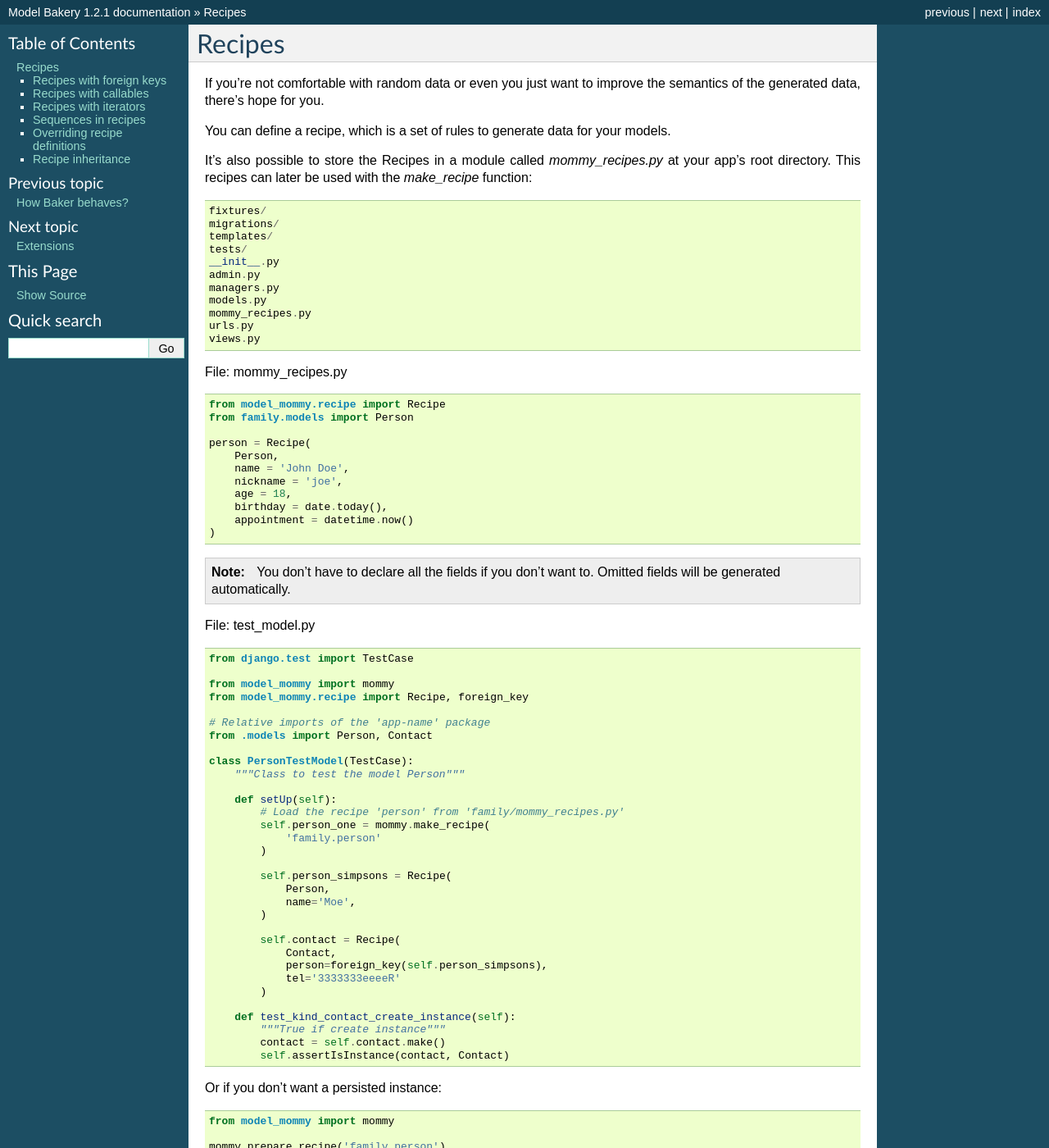
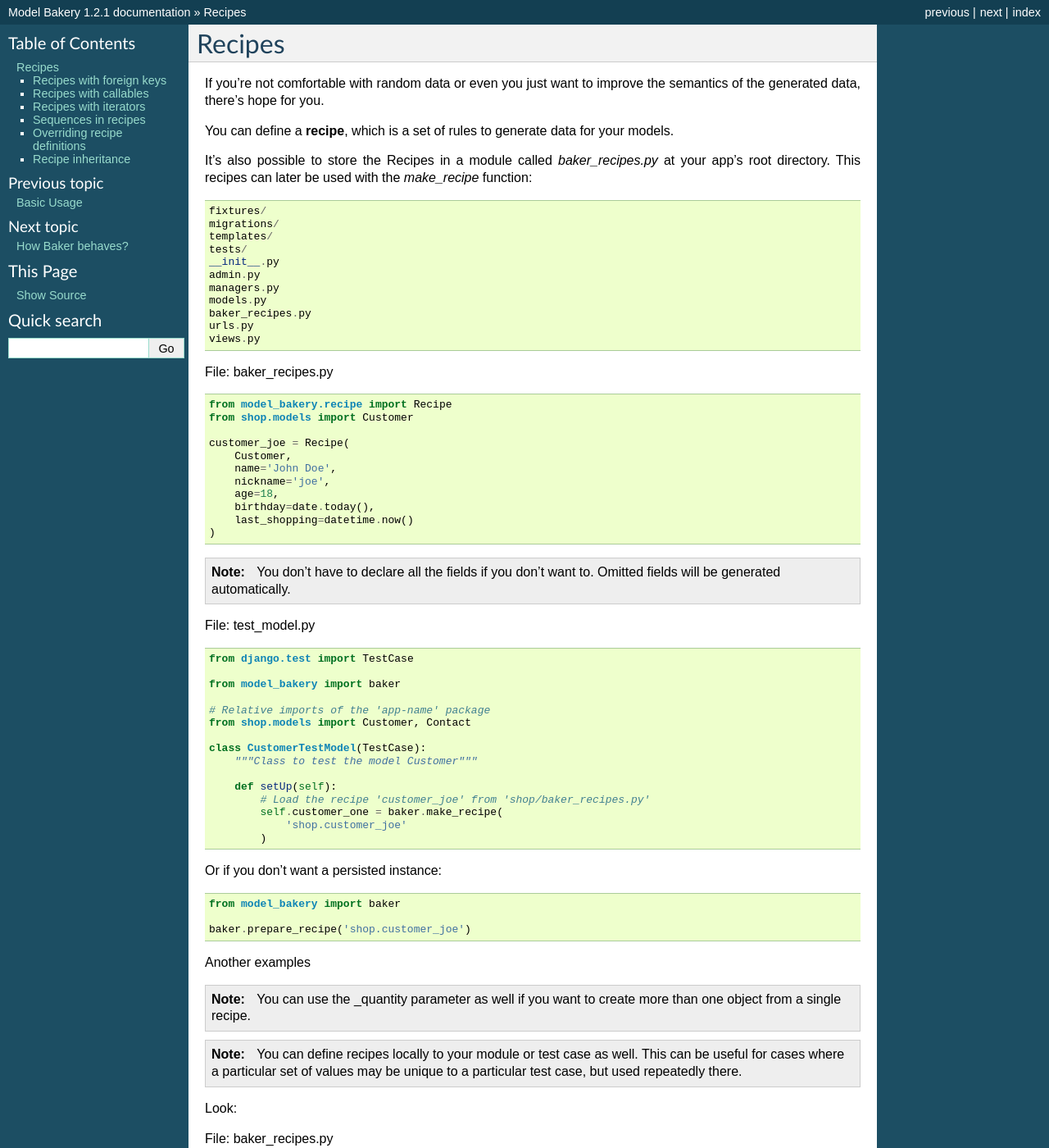
Before and after one commit to model-bakers/model_bakery, a Sphinx documentation site: the page built from docs/source/recipes.rst, in a window 1280 px wide and 1400 px high. Shown: the whole window at 82% size. Built offline with Sphinx 7.4.7, drawn with Linux system fonts in a browser that asks for light colours; some of the changed text lies outside the part shown.

Commit message:
Update recipes docs

```diff
--- a/docs/source/index.rst
+++ b/docs/source/index.rst
@@ -69,12 +69,9 @@ Contents:
    :maxdepth: 4
 
    basic_usage
+   recipes
    how_bakery_behaves
-   recipes
    extensions
-
-
-
 
 
 Indices and tables
--- a/docs/source/recipes.rst
+++ b/docs/source/recipes.rst
@@ -4,10 +4,10 @@ Recipes
 If you're not comfortable with random data or even you just want to
 improve the semantics of the generated data, there's hope for you.
 
-You can define a recipe, which is a set of rules to generate data
+You can define a **recipe**, which is a set of rules to generate data
 for your models.
 
-It's also possible to store the Recipes in a module called *mommy_recipes.py*
+It's also possible to store the Recipes in a module called *baker_recipes.py*
 at your app's root directory. This recipes can later be used with the
 `make_recipe` function: ::
 
@@ -19,23 +19,23 @@ at your app's root directory. This recipes can later be used with the
     admin.py
     managers.py
     models.py
-    mommy_recipes.py
+    baker_recipes.py
     urls.py
     views.py
 
 
-File: mommy_recipes.py ::
+File: baker_recipes.py ::
 
-    from model_mommy.recipe import Recipe
-    from family.models import Person
+    from model_bakery.recipe import Recipe
+    from shop.models import Customer
 
-    person = Recipe(
-        Person,
-        name = 'John Doe',
-        nickname = 'joe',
-        age = 18,
-        birthday = date.today(),
-        appointment = datetime.now()
+    customer_joe = Recipe(
+        Customer,
+        name='John Doe',
+        nickname='joe',
+        age=18,
+        birthday=date.today(),
+        last_shopping=datetime.now()
     )
 
 .. note::
@@ -47,42 +47,25 @@ File: test_model.py ::
 
     from django.test import TestCase
 
-    from model_mommy import mommy
-    from model_mommy.recipe import Recipe, foreign_key
+    from model_bakery import baker
 
     # Relative imports of the 'app-name' package
-    from .models import Person, Contact
+    from shop.models import Customer, Contact
 
-    class PersonTestModel(TestCase):
-        """Class to test the model Person"""
+    class CustomerTestModel(TestCase):
+        """Class to test the model Customer"""
 
         def setUp(self):
-            # Load the recipe 'person' from 'family/mommy_recipes.py'
-            self.person_one = mommy.make_recipe(
-                'family.person'
+            # Load the recipe 'customer_joe' from 'shop/baker_recipes.py'
+            self.customer_one = baker.make_recipe(
+                'shop.customer_joe'
             )
-
-            self.person_simpsons = Recipe(
-                Person,
-                name='Moe',
-            )
-
-            self.contact = Recipe(
-                Contact,
-                person=foreign_key(self.person_simpsons),
-                tel='3333333eeeeR'
-            )
-
-        def test_kind_contact_create_instance(self):
-            """True if create instance"""
-            contact = self.contact.make()
-            self.assertIsInstance(contact, Contact)
 
 Or if you don't want a persisted instance: ::
 
-    from model_mommy import mommy
+    from model_bakery import baker
 
-    mommy.prepare_recipe('family.person')
+    baker.prepare_recipe('shop.customer_joe')
 
 
 Another examples
@@ -98,7 +81,7 @@ Another examples
 
 Look:
 
-File: mommy_recipes.py ::
+File: baker_recipes.py ::
 
     company_recipe = Recipe(Company, name='WidgetCo')
 
@@ -109,7 +92,7 @@ File: test_model.py ::
             self.employee_recipe = Recipe(
                 Employee,
                 name=seq('Employee '),
-                company=company_recipe.make()
+                company=baker.make_recipe('app.company_recipe')
             )
 
         def test_employee_list(self):
@@ -130,24 +113,22 @@ You can define `foreign_key` relations:
 
 .. code-block:: python
 
-    from model_mommy.recipe import Recipe, foreign_key
-    from family.models import Person, Dog
+    from model_bakery.recipe import Recipe, foreign_key
+    from shop.models import Customer, PurchaseHistory
 
-
-    person = Recipe(Person,
-        name = 'John Doe',
-        nickname = 'joe',
-        age = 18,
-        birthday = date.today(),
-        appointment = datetime.now()
+    customer = Recipe(Customer,
+        name='John Doe',
+        nickname='joe',
+        age=18,
+        birthday=date.today(),
+        appointment=datetime.now()
     )
 
-    dog = Recipe(Dog,
-        breed = 'Pug',
-        owner = foreign_key(person)
+    history = Recipe(PurchaseHistory,
+        customer=foreign_key(customer)
     )
 
-Notice that `person` is a *recipe*.
+Notice that `customer` is a *recipe*.
 
 You may be thinking: "I can put the Person model instance directly in the owner field". That's not recommended.
 
@@ -161,16 +142,13 @@ You can also use `related`, when you want two or more models to share the same p
 .. code-block:: python
 
 
-    from model_mommy.recipe import related, Recipe
+    from model_bakery.recipe import related, Recipe
+    from shop.models import Customer, PurchaseHistory
 
-    dog = Recipe(Dog,
-        breed = 'Pug',
-    )
-    other_dog = Recipe(Dog,
-        breed = 'Boxer',
-    )
-    person_with_three_dogs = Recipe(Person,
-        dog_set = related('dog', 'other_dog')
+    history = Recipe(PurchaseHistory)
+    customer_with_2_histories = Recipe(Customer,
+        name='Albert',
+        purchasehistory_set=related('history', 'history'),
     )
 
 Note this will only work when calling `make_recipe` because the related manager requires the objects in the related_set to be persisted. That said, calling `prepare_recipe` the related_set will be empty.
@@ -179,21 +157,14 @@ If you want to set m2m relationship you can use `related` as well:
 
 .. code-block:: python
 
-    class Dog(models.Model):
-        owner = models.ForeignKey('Person')
-        breed = models.CharField(max_length=50)
-        created = models.DateTimeField(auto_now_add=True)
-        friends_with = models.ManyToManyField('Dog')
+    from model_bakery.recipe import related, Recipe
 
+    prod_1 = Recipe(Product, name='Pencil')
+    prod_2 = Recipe(Product, name='Pen')
+    history = Recipe(PurchaseHistory)
 
-    from model_mommy.recipe import related, Recipe
-
-    dog = Recipe(Dog,
-        breed = 'Pug',
-    )
-
-    dog_with_friends = dog.extend(
-        friends_with=related(dog, dog),
+    history_with_prods = history.extend(
+        products=related(prod_1, prod_2)
     )
 
 
@@ -205,14 +176,15 @@ It's possible to use *callables* as recipe's attribute value.
 .. code-block:: python
 
     from datetime import date
-    from model_mommy.recipe import Recipe
-    from family.models import Person
+    from model_bakery.recipe import Recipe
+    from shop.models import Customer
 
-    person = Recipe(Person,
-        birthday = date.today,
+    customer = Recipe(
+        Customer,
+        birthday=date.today,
     )
 
-When you call `make_recipe`, *Mommy* will set the attribute to the value returned by the callable.
+When you call `make_recipe`, *Baker* will set the attribute to the value returned by the callable.
 
 
 Recipes with iterators
@@ -224,12 +196,12 @@ You can also use *iterators* (including *generators*) to provide multiple values
 
     from itertools import cycle
 
-    colors = ['red', 'green', 'blue', 'yellow']
-    person = Recipe(Person,
-        favorite_color = cycle(colors)
+    names = ['Ada Lovelace', 'Grace Hopper', 'Ida Rhodes', 'Barbara Liskov']
+    customer = Recipe(Customer,
+        name=cycle(names)
     )
 
-*Mommy* will use the next value in the *iterator* every time you create a model from the recipe.
+*Baker* will use the next value in the *iterator* every time you create a model from the recipe.
 
 Sequences in recipes
 --------------------
@@ -239,21 +211,21 @@ Sometimes, you have a field with an unique value and using `make` can cause rand
 .. code-block:: python
 
 
-    from model_mommy.recipe import Recipe, seq
-    from family.models import Person
+    from model_bakery.recipe import Recipe, seq
+    from shop.models import Customer
 
-    person = Recipe(Person,
-        name = seq('Joe'),
-        age = seq(15)
+    customer = Recipe(Customer,
+        name=seq('Joe'),
+        age=seq(15)
     )
 
-    p = mommy.make_recipe('myapp.person')
+    p = baker.make_recipe('shop.customer')
     p.name
     >>> 'Joe1'
     p.age
     >>> 16
 
-    p = mommy.make_recipe('myapp.person')
+    p = baker.make_recipe('shop.customer')
     p.name
     >>> 'Joe2'
     p.age
@@ -261,22 +233,22 @@ Sometimes, you have a field with an unique value and using `make` can cause rand
 
 This will append a counter to strings to avoid uniqueness problems and it will sum the counter with numerical values.
 
-Sequences can be used not only for recipes, but with `mommy.make` as well:
+Sequences and iterables can be used not only for recipes, but with `baker.make` as well:
 
 .. code-block:: python
 
 
-    # it can be imported directly from model_mommy
-    from model_mommy import seq
-    from model_mommy import mommy
+    # it can be imported directly from model_bakery
+    from model_bakery import seq
+    from model_bakery import baker
 
-    p = mommy.make('Person', name=seq('Joe'))
+    p = baker.make('Customer', name=seq('Joe'))
     p.name
     >>> 'Joe1'
 
-    people = mommy.make('Person', name=seq('Chad'), _quantity=3)
-    for person in people:
-        print(person.name)
+    customers = baker.make('Customer', name=seq('Chad'), _quantity=3)
+    for customer in customers:
+        print(customer.name)
     >>> 'Chad1'
     >>> 'Chad2'
     >>> 'Chad3'
@@ -287,18 +259,18 @@ You can also provide an optional `increment_by` argument which will modify incre
 
 
     from datetime import date, timedelta
-    from model_mommy.recipe import Recipe, seq
-    from family.models import Person
+    from model_bakery.recipe import Recipe, seq
+    from shop.models import Customer
 
 
-    person = Recipe(Person,
-        age = seq(15, increment_by=3)
-        height_ft = seq(5.5, increment_by=.25)
+    customer = Recipe(Customer,
+        age=seq(15, increment_by=3)
+        height_ft=seq(5.5, increment_by=.25)
         # assume today's date is 21/07/2014
-        appointment = seq(date(2014, 7, 21), timedelta(days=1))
+        appointment=seq(date(2014, 7, 21), timedelta(days=1))
     )
 
-    p = mommy.make_recipe('myapp.person')
+    p = baker.make_recipe('shop.customer')
     p.age
     >>> 18
     p.height_ft
@@ -306,7 +278,7 @@ You can also provide an optional `increment_by` argument which will modify incre
     p.appointment
     >>> datetime.date(2014, 7, 22)
 
-    p = mommy.make_recipe('myapp.person')
+    p = baker.make_recipe('shop.customer')
     p.age
     >>> 21
     p.height_ft
@@ -321,9 +293,9 @@ Passing values when calling `make_recipe` or `prepare_recipe` will override the
 
 .. code-block:: python
 
-    from model_mommy import mommy
+    from model_bakery import baker
 
-    mommy.make_recipe('model_mommy.person', name='Peter Parker')
+    baker.make_recipe('shop.customer', name='Ada Lovelace')
 
 This is useful when you have to create multiple objects and you have some unique field, for instance.
 
@@ -334,10 +306,12 @@ If you need to reuse and override existent recipe call extend method:
 
 .. code-block:: python
 
-    dog = Recipe(Dog,
-        breed = 'Pug',
-        owner = foreign_key(person)
+    customer = Recipe(
+        Customer,
+        bio='Some customer bio',
+        age=30,
+        happy=True,
     )
-    extended_dog = dog.extend(
-        breed = 'Super basset',
+    sad_customer = customer.extend(
+        happy=False,
     )
```
